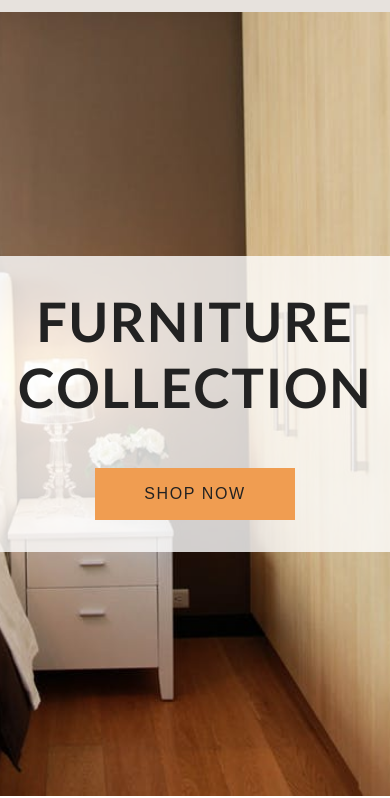
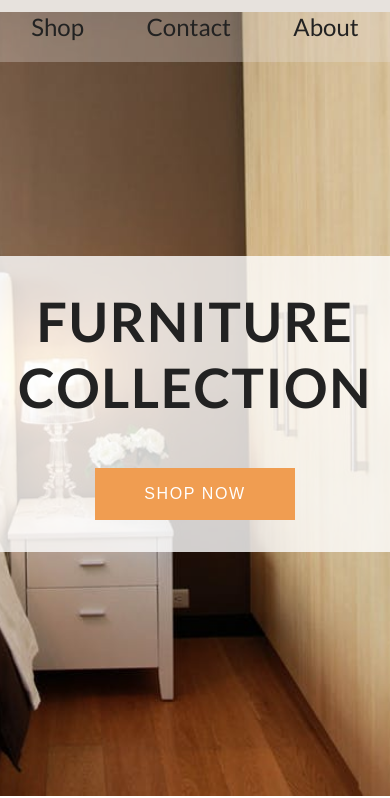
Before and after one commit to codingwithout1and0s/mojohouse, a plain HTML site: page index.html in a window 390 px wide. Shown: the part 48-846 px from the top of the page. Drawn offline with Linux system fonts and the light colour scheme.

Commit message:
Added functionality to hamburger

```diff
--- a/app.js
+++ b/app.js
@@ -7,7 +7,17 @@ const cartBtn = document.querySelector('.cart-btn'),
     cartItems = document.querySelector('.cart-items'),
     cartTotal = document.querySelector('.cart-total'),
     cartContent = document.querySelector('.cart-content'),
-    productsDOM = document.querySelector('.products-center');
+    productsDOM = document.querySelector('.products-center'),
+    navIcon = document.querySelector('.nav-icon'),
+    hamburger = document.getElementById('hamburger');
+
+navIcon.addEventListener('click', () => {
+    if (hamburger.style.display === "block") {
+        hamburger.style.display = "none";
+    } else {
+        hamburger.style.display = "block";
+    }
+});
 
 //Main cart
 let cart = []
--- a/index.html
+++ b/index.html
@@ -25,11 +25,19 @@
     </div>
 </nav>
 
+<div class="hamburger" id="hamburger">
+    <div class="hamburger-nav">
+        <a href="#products">Shop</a>
+        <a href="#contact">Contact</a>
+        <a href="#about">About</a>
+    </div>
+</div>
+
 <!-- hero -->
 <header class="hero">
     <div class="banner">
         <h1 class="banner-title">Furniture Collection</h1>
-        <button class="banner-btn">Shop Now</button>
+        <button class="banner-btn"><a href="#products">Shop Now</a></button>
     </div>
 </header>
 
@@ -58,6 +66,14 @@
     </div>
 </div>
 
+<!-- footer -->
+<footer class="navbar">
+    <div class="footer-center">
+        <img src="./images/logo.svg" alt="MOJO Home">
+    </div>
+</footer>
+<!-- end of footer -->
+
 <script src="app.js"></script>
 </body>
 </html>
--- a/main.css
+++ b/main.css
@@ -85,6 +85,12 @@ body {
   border: 1px solid var(--primaryColor);
   transition: var(--mainTransition);
   cursor: pointer;
+}
+.banner-btn a:active,
+.banner-btn a:visited,
+.banner-btn a:link {
+  text-decoration: none;
+  color: var(--mainWhite);
 }
 .banner-btn:hover {
   background: transparent;
@@ -257,5 +263,40 @@ body {
   text-transform: capitalize;
   margin-bottom: 1rem;
 }
+/* --------------- End of Cart ---------------- */
+/* --------------- Footer --------------------- */
+.footer-center {
+  width: 100%;
+  max-width: 1170px;
+  margin: 0 auto;
+  display: flex;
+  align-items: center;
+  justify-content: center;
+  padding: 0 1.5rem;
+}
+/* ------------- End of Footer ---------------- */
+/* --------------- Hamburger ------------------ */
+.hamburger {
+  height: 50px;
+  width: 100%;
+  display: block;
+  position: absolute;
+  left: 0;
+  top: 60px;
+  background: rgba(231, 226, 221, 0.3);
+}
+.hamburger-nav {
+  color: var(--mainBlack);
+  font-size: 1.5rem;
+  display: flex;
+  align-items: center;
+  justify-content: space-around;
+}
+.hamburger-nav a:link,
+.hamburger-nav a:hover,
+.hamburger-nav a:visited {
+  text-decoration: none;
+  color: var(--mainBlack);
+}
 
-/* --------------- End of Cart ---------------- */
+/* ------------ End of Hamburger ------------- */
```
